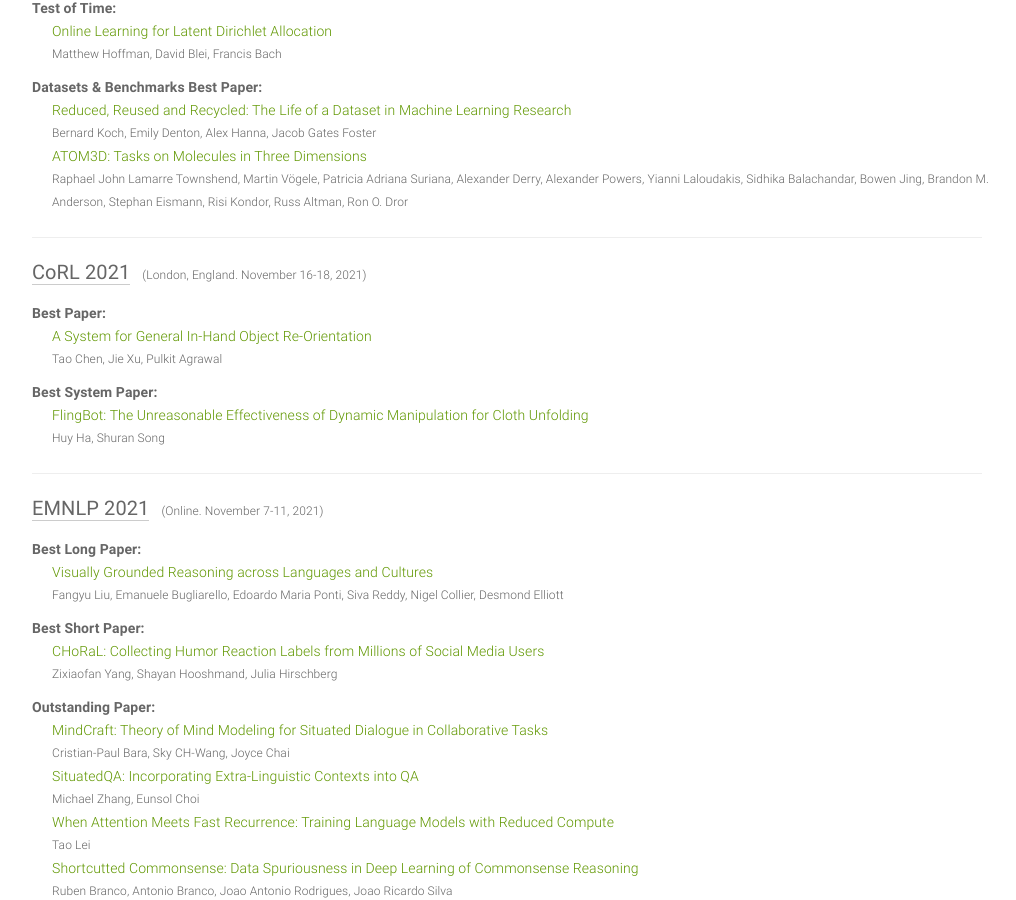
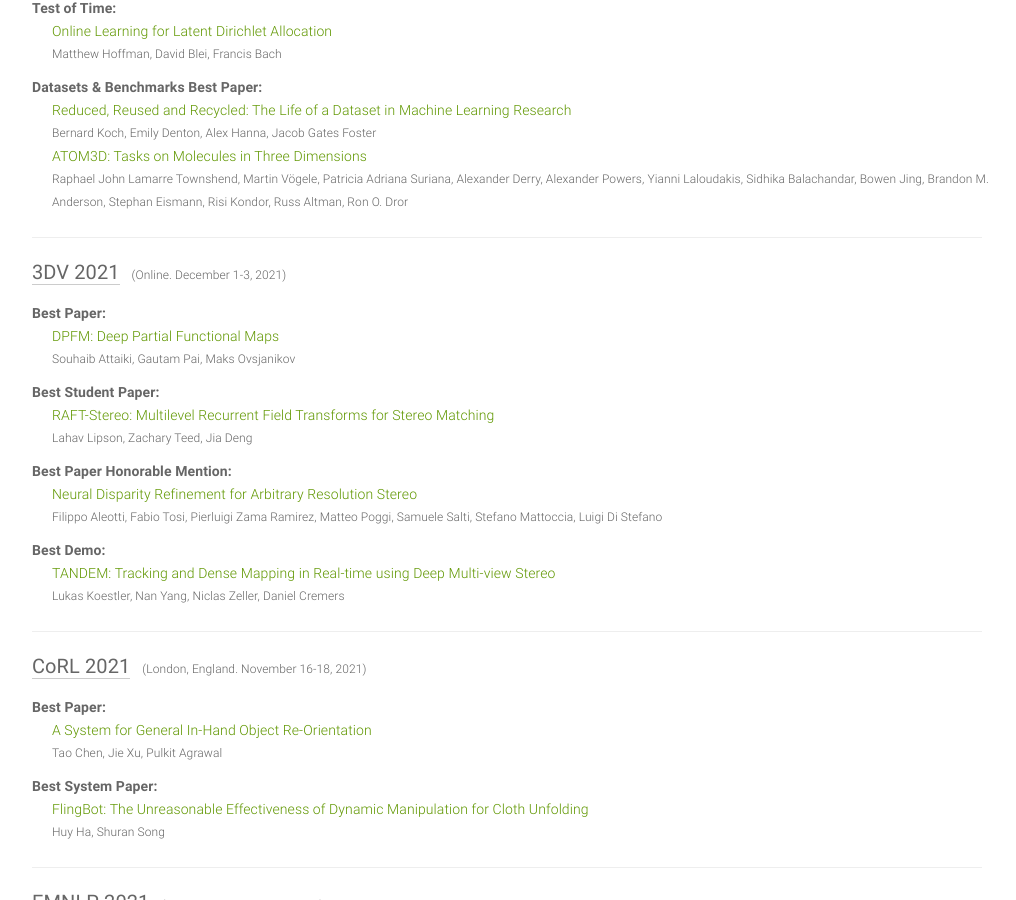
Before and after one commit to clemense/ai-bestpapers, a Jekyll site: the page built from index.html, in a window 1280 px wide and 900 px high, scrolled down 659 px. Shown: the whole window, without its empty margins (133-1149 px from the left). Built offline with Jekyll 4.4.1, drawn with Linux system fonts in a browser that asks for light colours.

Commit message:
Add 3DV 2021

```diff
--- a/_data/papers.yml
+++ b/_data/papers.yml
@@ -61,6 +61,35 @@
   place: Online
   date: December 6-14, 2021
   sub: ML
+
+- venue: 3DV
+  year: 2021
+  awards:
+  - award: Best Paper
+    title: 'DPFM: Deep Partial Functional Maps'
+    author: Souhaib Attaiki, Gautam Pai, Maks Ovsjanikov
+    link: https://arxiv.org/abs/2110.09994
+    source: https://3dv2021.surrey.ac.uk/prizes/
+  - award: Best Student Paper
+    title: 'RAFT-Stereo: Multilevel Recurrent Field Transforms for Stereo Matching'
+    author: Lahav Lipson, Zachary Teed, Jia Deng
+    link: https://arxiv.org/abs/2109.07547
+    source: https://3dv2021.surrey.ac.uk/prizes/
+  - award: Best Paper Honorable Mention
+    title: Neural Disparity Refinement for Arbitrary Resolution Stereo
+    author: Filippo Aleotti, Fabio Tosi, Pierluigi Zama Ramirez, Matteo Poggi, Samuele
+      Salti, Stefano Mattoccia, Luigi Di Stefano
+    link: https://arxiv.org/abs/2110.15367
+    source: https://3dv2021.surrey.ac.uk/prizes/
+  - award: Best Demo
+    title: 'TANDEM: Tracking and Dense Mapping in Real-time using Deep Multi-view
+      Stereo'
+    author: Lukas Koestler, Nan Yang, Niclas Zeller, Daniel Cremers
+    link: https://arxiv.org/abs/2111.07418
+    source: https://3dv2021.surrey.ac.uk/prizes/
+  place: Online
+  date: December 1-3, 2021
+  sub: CV
 
 - venue: CoRL
   year: 2021
```
